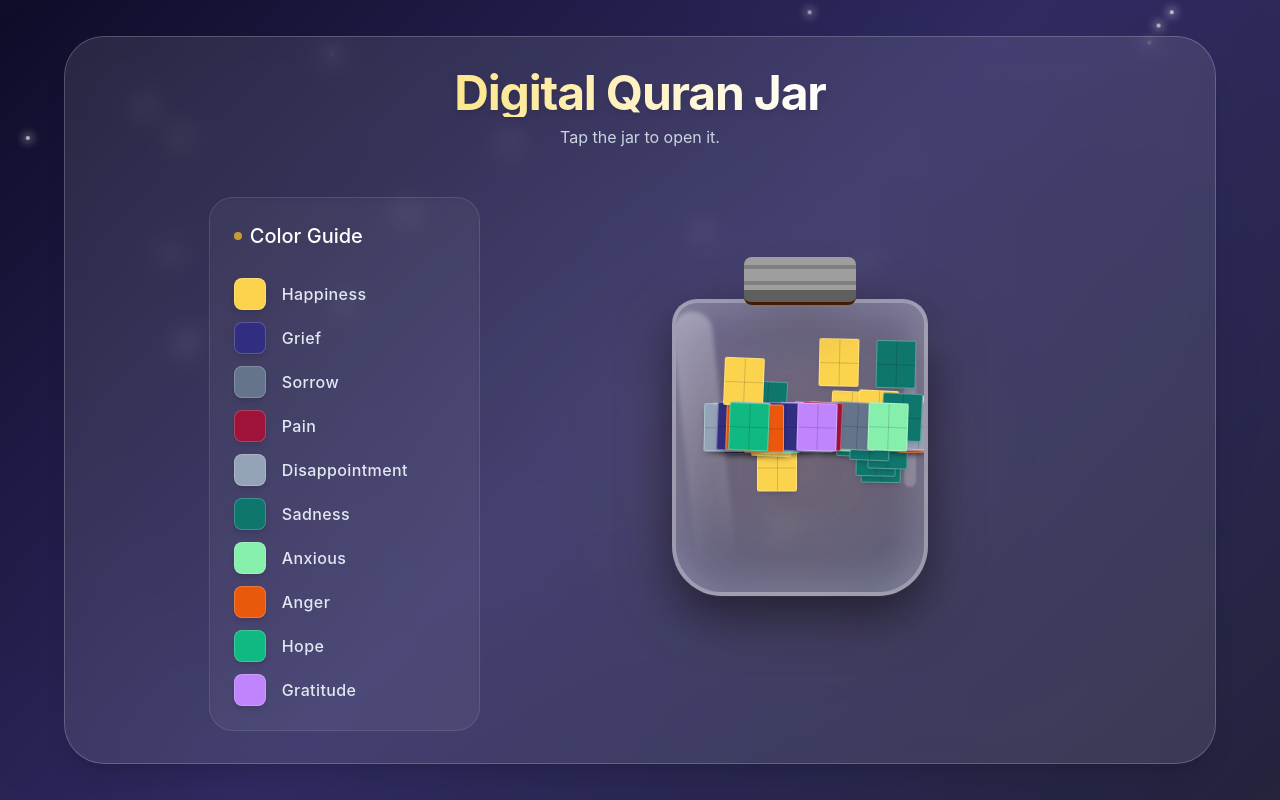
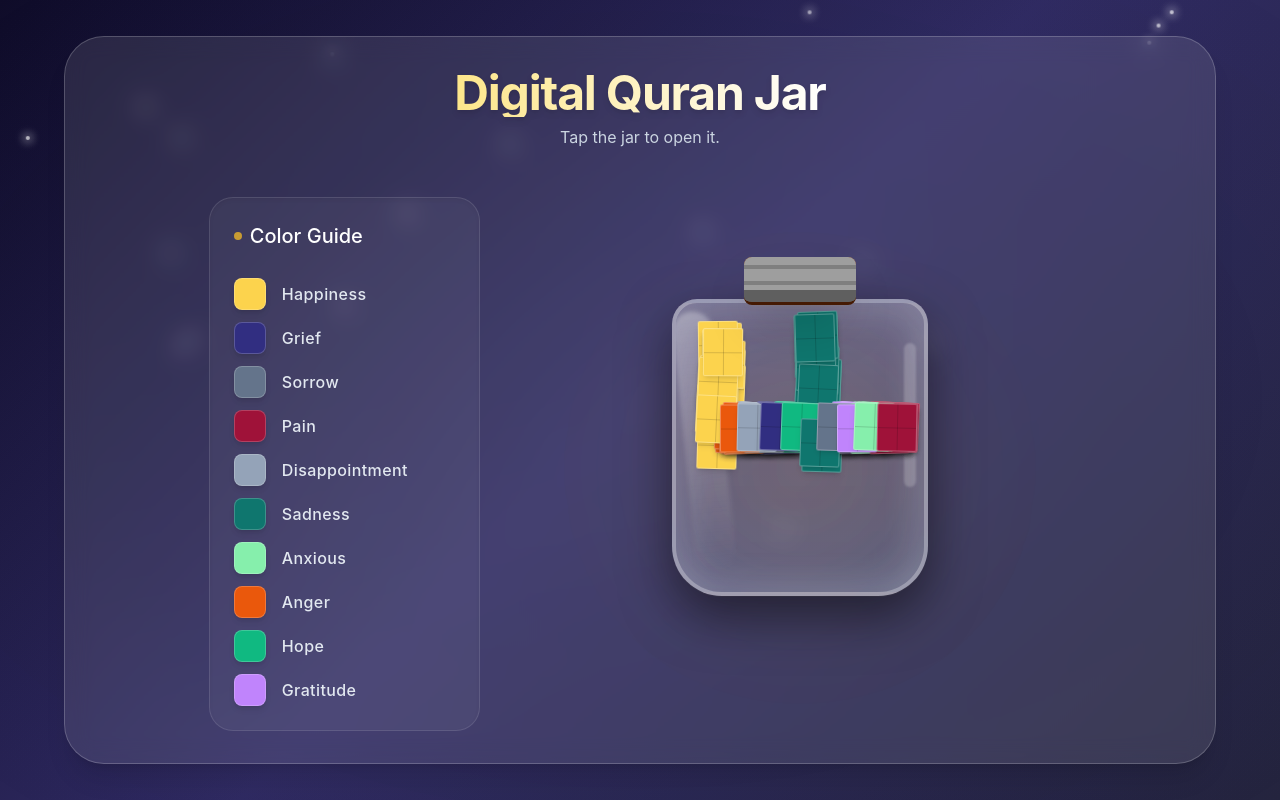
Before and after one commit to Neha-Shoaib/Quran_Jar, a Next.js app: page / in a window 1280 px wide. Built offline with nearby package versions, Linux system fonts and the light colour scheme; grey boxes are pictures that could not be loaded.

Commit message:
Refactor jarContents generation for QuranJar component
Updated jarContents to use totalChits and improved positioning logic for chits.

```diff
--- a/src/components/QuranJar.tsx
+++ b/src/components/QuranJar.tsx
@@ -13,18 +13,29 @@ interface QuranJarProps {
 
 export default function QuranJar({ jarState, setJarState, onDraw }: QuranJarProps) {
   const emotions = Object.keys(emotionColors);
+  const totalChits = 150;
 
-  const jarContents = Array.from({ length: 80 }).map((_, i) => ({
-    id: i,
-    emotion: emotions[i % emotions.length],
-    color: emotionColors[emotions[i % emotions.length]],
-    left: `${Math.random() * 80 + 10}%`,
-    delay: Math.random() * 3,
-    // Drastically slowed down the movement (was 2 to 4 seconds, now 5 to 9 seconds)
-    duration: Math.random() * 4 + 5,
-    initialRotate: Math.random() * 360,
-  }));
+const jarContents = Array.from({ length: totalChits }).map((_, i) => {
+    const emotionIndex = (i * 7) % emotions.length;
 
+    const row = Math.floor(i / 10); // 15 rows (0 to 14)
+    const col = i % 10; // 10 columns (0 to 9)
+
+    const leftPos = (col / 9) * 70 + 10 + (Math.random() * 4 - 2);
+
+    const bottomPos = (row / 14) * 73 + 2 + (Math.random() * 3);
+
+    return {
+      id: i,
+      emotion: emotions[emotionIndex],
+      color: emotionColors[emotions[emotionIndex]],
+      left: `${leftPos}%`,
+      bottom: `${bottomPos}%`,
+      delay: Math.random() * 4,
+      duration: Math.random() * 4 + 6, // بہت سلو موومنٹ
+      initialRotate: Math.random() * 360,
+    };
+  });
   const isOpen = jarState === "open";
 
   return (
```
